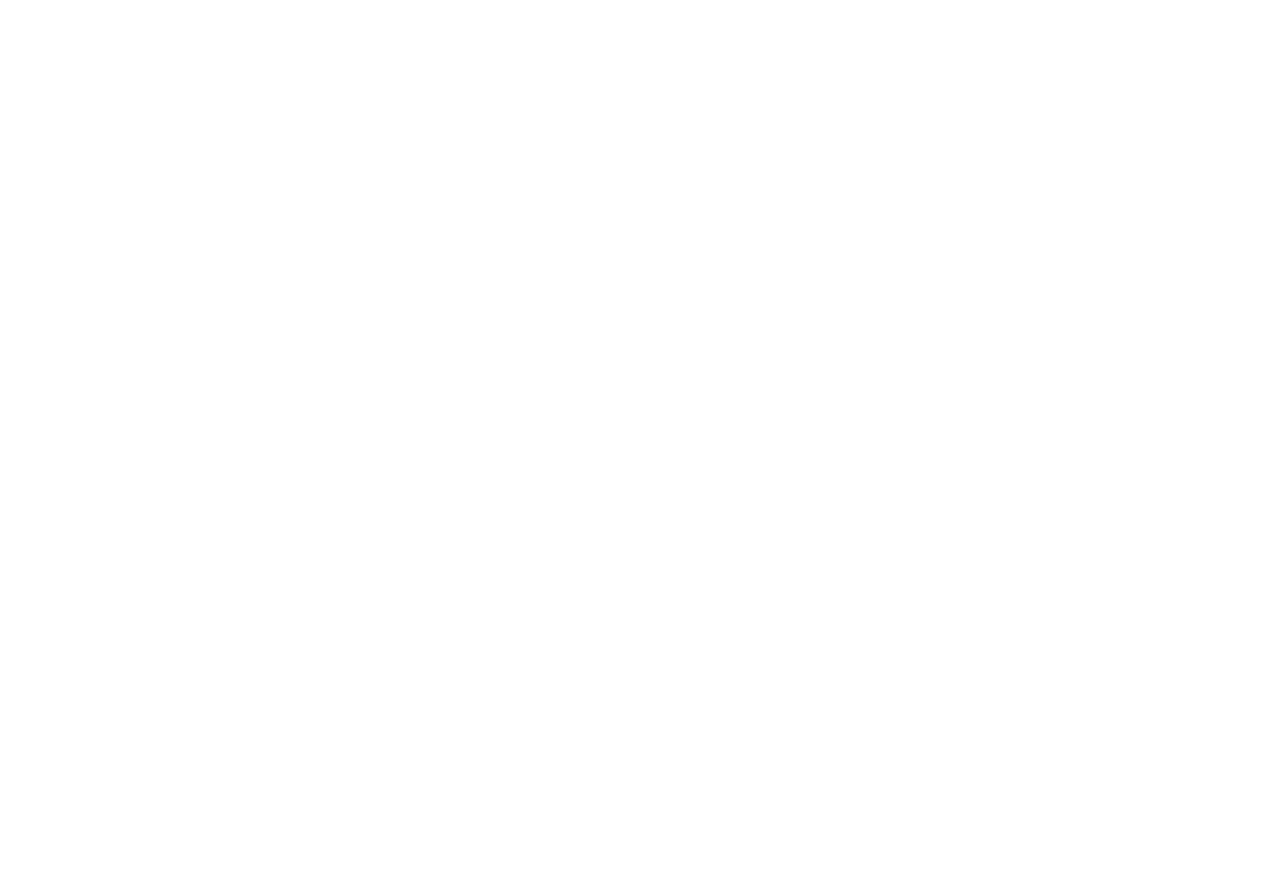
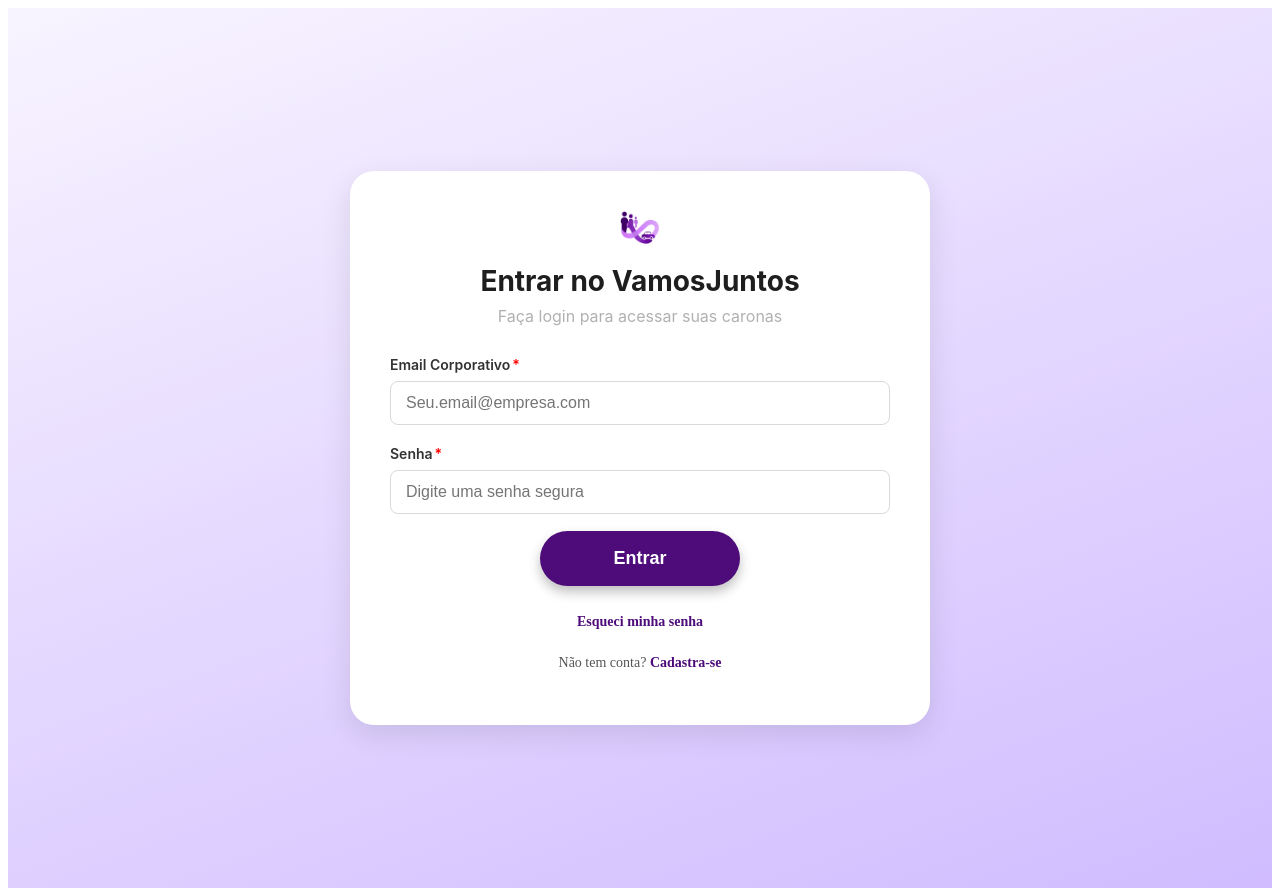
Before and after one commit to JoelsonJose/VamosJuntos, a React (Create React App) app in the folder vamosjuntos/: page /login in a window 1280 px wide. Before the commit this address had no page. Before the commit the page ends 800 px from the top, so only its background shows below. Built offline with nearby package versions, Linux system fonts and the light colour scheme.

Commit message:
implementação da tela de login

```diff
--- a/vamosjuntos/src/App.js
+++ b/vamosjuntos/src/App.js
@@ -2,6 +2,7 @@
 import PrimeiraPagina from './pages/paginasplash/primeirapagina';
 import PaginaInicial from './pages/PaginaInicial/PaginaInicial';
 import PaginaRegistro from './pages/PaginaRegistro/PaginaRegistro';
+import PaginaLogin from './pages/PaginaLogin/PaginaLogin';
 
 function App() {
   return (
@@ -9,6 +10,7 @@
       <Route path= "/" element = {<PrimeiraPagina />} />
       <Route path= "/inicio" element= {<PaginaInicial />} />
       <Route path= "/cadastro" element= {<PaginaRegistro />} />
+      <Route path= "/login" element= {<PaginaLogin />} />
     </Routes>
   );
 }
--- /dev/null
+++ b/vamosjuntos/src/pages/PaginaLogin/PaginaLogin.css
@@ -0,0 +1,79 @@
+.login-background {
+  display: flex;
+  justify-content: center;
+  align-items: center;
+  min-height: 100vh;
+  background: linear-gradient(160deg, #F8F4FF, #D0BCFF);
+  padding: 40px 20px;
+}
+
+.login-container {
+  background-color: #FFFFFF;
+  border-radius: 24px;
+  box-shadow: 0 10px 30px rgba(0, 0, 0, 0.1);
+  padding: 40px;
+  width: 100%;
+  max-width: 500px;
+  text-align: center;
+}
+
+.login-logo {
+  width: 40px;
+  margin-bottom: 16px;
+}
+
+.login-title {
+  font-size: 28px;
+  font-weight: 700;
+  font-family: Inter;
+  color: #1E1E1E;
+  margin: 0;
+}
+
+.login-subtitle {
+  font-size: 16px;
+  font-family: Inter;
+  color: #B1B1B1;
+  margin-top: 8px;
+  margin-bottom: 30px;
+}
+
+.login-form {
+  display: flex;
+  flex-direction: column;
+  align-items: center;
+  font-family: Inter;
+}
+
+
+.forgot-link-text {
+  margin-top: 25px;
+  font-size: 14px;
+  color: #555;
+}
+
+.forgot-link {
+  color: #4D0C7A;
+  font-weight: 600;
+  text-decoration: none;
+}
+
+.forgot-link:hover {
+  text-decoration: underline;
+}
+
+.cadastro-link-text {
+  margin-top: 25px;
+  font-size: 14px;
+  color: #555;
+}
+
+.cadastro-link {
+  color: #4D0C7A;
+  font-weight: 600;
+  text-decoration: none;
+}
+
+.cadastro-link:hover {
+  text-decoration: underline;
+}
--- /dev/null
+++ b/vamosjuntos/src/pages/PaginaLogin/PaginaLogin.js
@@ -0,0 +1,33 @@
+import './PaginaLogin.css';
+import { Link } from 'react-router-dom';
+import Input from '../../components/Input/Input';
+import Button from '../../components/Button';
+import logo from '../../assets/Somente_Logo_VJ 1.png';
+
+export default function RegisterPage () {
+  return (
+      <div className="login-background">
+
+
+        <div className="login-container">
+
+          <img src={logo} alt="VamosJuntos Logo" className="login-logo" />
+          <h2 className="login-title">Entrar no VamosJuntos</h2>
+          <p className="login-subtitle">Faça login para acessar suas caronas</p>
+
+          <form className="login-form">
+            <Input label="Email Corporativo" type="email" placeholder="Seu.email@empresa.com" />
+            <Input label="Senha" type="password" placeholder="Digite uma senha segura" />
+            <Button title="Entrar" variant="primary" />
+          </form>
+
+          <p className="forgot-link-text">
+            <Link to="/esqueci" className="forgot-link">Esqueci minha senha</Link>
+          </p>
+           <p className="forgot-link-text">
+            Não tem conta? <Link to="/cadastro" className="cadastro-link">Cadastra-se</Link>
+          </p>
+        </div>
+      </div>
+  );
+};
```
